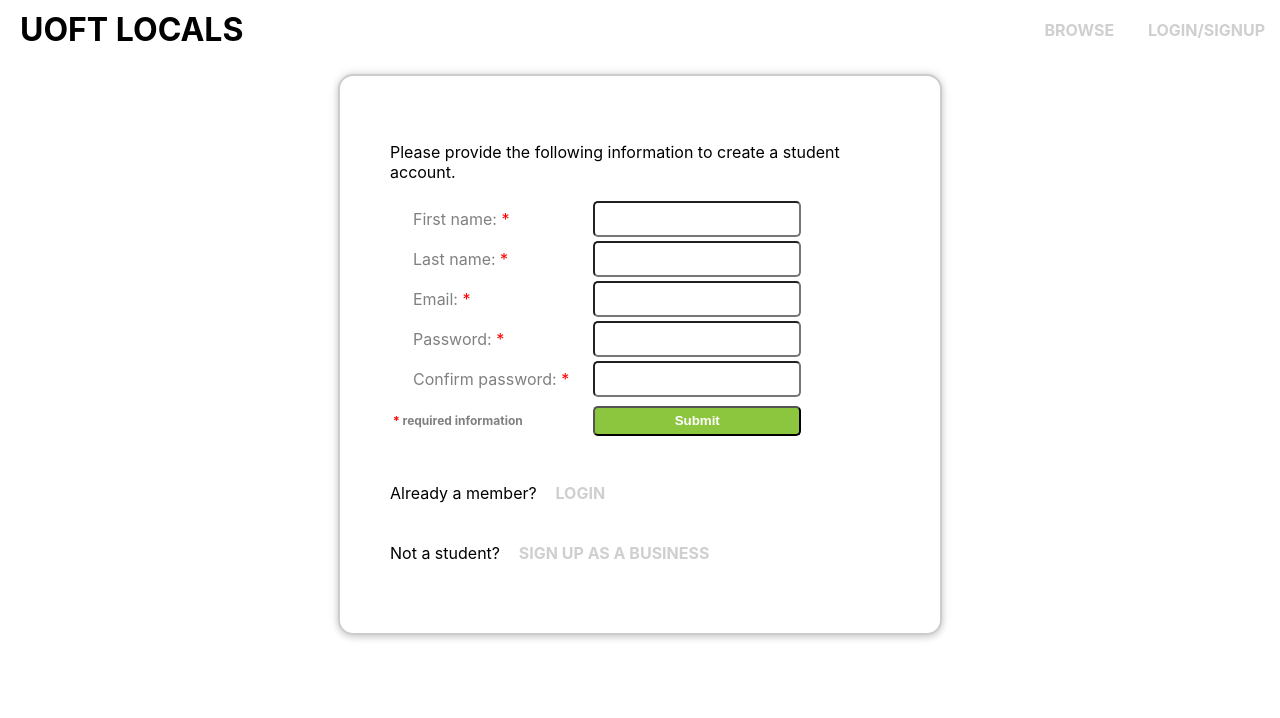
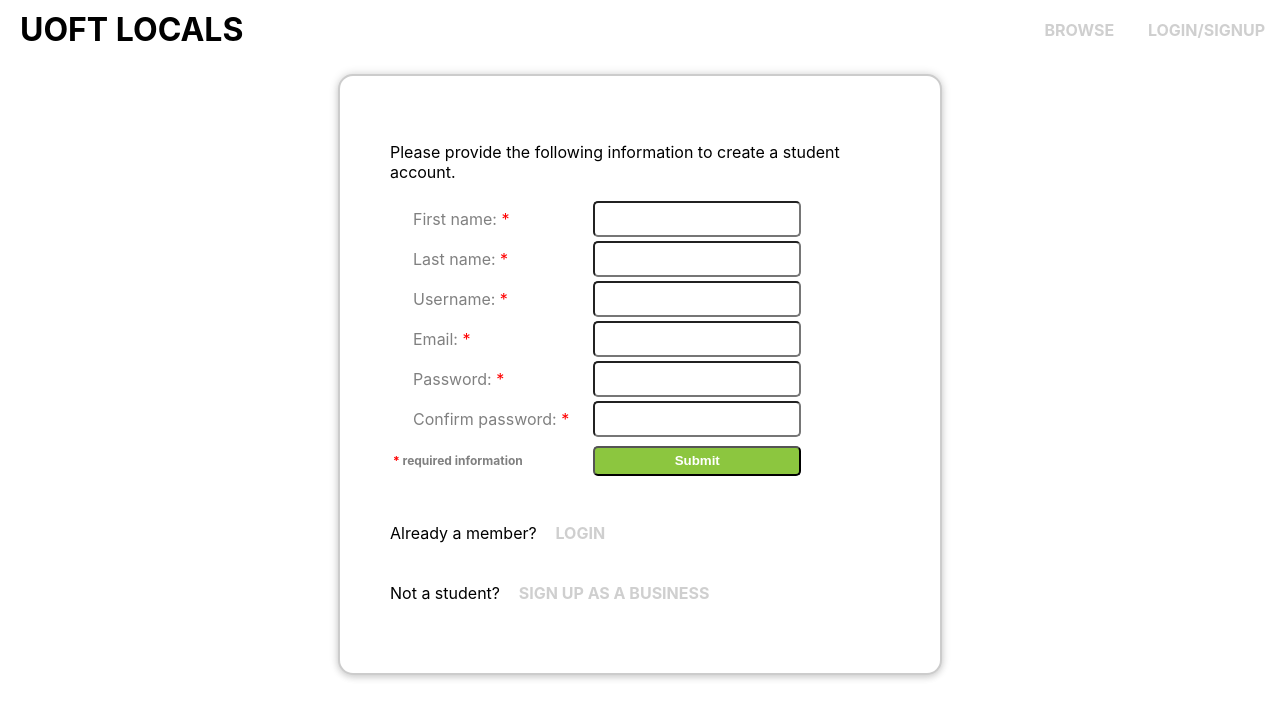
Before and after one commit to kerryzhu108/UofTLocals, a React (Create React App) app in the folder 309frontend/: page /signup in a window 1280 px wide. Shown: the top 718 px of the page. Built offline with nearby package versions, Linux system fonts and the light colour scheme; no server answers.

Commit message:
updating to match new username/email requirements

```diff
--- a/309frontend/src/apis/login.js
+++ b/309frontend/src/apis/login.js
@@ -19,6 +19,7 @@ export const registerStudent = async (comp, event) => {
     }
     try {
         // make a call to the server API to register a student
+        console.log(comp.state )
         let response = await fetch(`${domain}auth/register/student`, {
             method: 'POST',
             headers: headers,
--- a/309frontend/src/components/InputInfoStudent.js
+++ b/309frontend/src/components/InputInfoStudent.js
@@ -3,7 +3,7 @@ import React from "react";
 class InputInfoStudent extends React.Component {
 
     render() {
-        const {firstname, lastname, email, password, confirmation, onChange, onClick} = this.props
+        const { update, firstname, lastname, email, username, password, confirmation, onChange, onClick } = this.props
         return (
             <form>
                 <table>
@@ -16,6 +16,16 @@ class InputInfoStudent extends React.Component {
                         <td><label className="infoLabel">Last name: <span className="red">*</span></label></td>
                         <td><input className="infoInput" name="lastname" value={lastname} onChange={onChange}/></td>
                     </tr>
+                    { update ?
+                        <tr>
+                            <td><label className="infoLabel">Username: <span className="red">*</span></label></td>
+                            <td><input className="infoInput" name="username" disabled="disabled" value={username} onChange={onChange}/></td>
+                        </tr> :
+                        <tr>
+                            <td><label className="infoLabel">Username: <span className="red">*</span></label></td>
+                            <td><input className="infoInput" name="username" value={username} onChange={onChange}/></td>
+                        </tr>
+                    }
                     <tr>
                         <td><label className="infoLabel">Email: <span className="red">*</span></label></td>
                         <td><input className="infoInput" name="email" value={email} onChange={onChange}/></td>
--- a/309frontend/src/views/SignupStudent.js
+++ b/309frontend/src/views/SignupStudent.js
@@ -23,6 +23,7 @@ class SignupStudent extends React.Component {
                 <div className="loginElements">
                     <p>Please provide the following information to create a student account.</p>
                     <InputInfoStudent
+                        update={ false }
                         firstname={ this.state.firstname }
                         lastname={ this.state.lastname }
                         email={ this.state.email }
--- a/309frontend/src/views/StudentProfilePage.js
+++ b/309frontend/src/views/StudentProfilePage.js
@@ -40,7 +40,7 @@ class StudentProfile extends React.Component {
         this.setState({
             firstname: user_information.firstname,
             lastname: user_information.lastname,
-            email: user_information.email,
+            // email: user_information.email,
             username: user_information.username,
             comments: comments
         })
@@ -56,12 +56,18 @@ class StudentProfile extends React.Component {
                 </Header>
 
                 <div className='postsContainer'>
-                    <h1>Welcome, { this.state.username }</h1>
+                    <h1>Welcome, @{ this.state.username }.</h1>
                     <h3>Edit My Profile</h3>
+                    <p>
+                        Please provide the following information to edit your profile.
+                        Note that you may not modify your username.
+                    </p>
                     <InputInfoStudent
+                        update={ true }
                         firstname={ this.state.firstname }
                         lastname={ this.state.lastname }
                         email={ this.state.email }
+                        username={ this.state.username }
                         password={ this.state.password }
                         confirmation={ this.state.confirmation }
                         onChange={ e => updateLoginForm(this, e.target) }
@@ -70,6 +76,9 @@ class StudentProfile extends React.Component {
                 <div>
                     <div className='postsContainer'>
                         <h3>My Comments and Reviews</h3>
+                        <p>
+                            Below is a list of all comments you have made on this site.
+                        </p>
                         { this.state.comments.map((comment) => {
                             return <Comment
                                         username={ comment.user }
```
